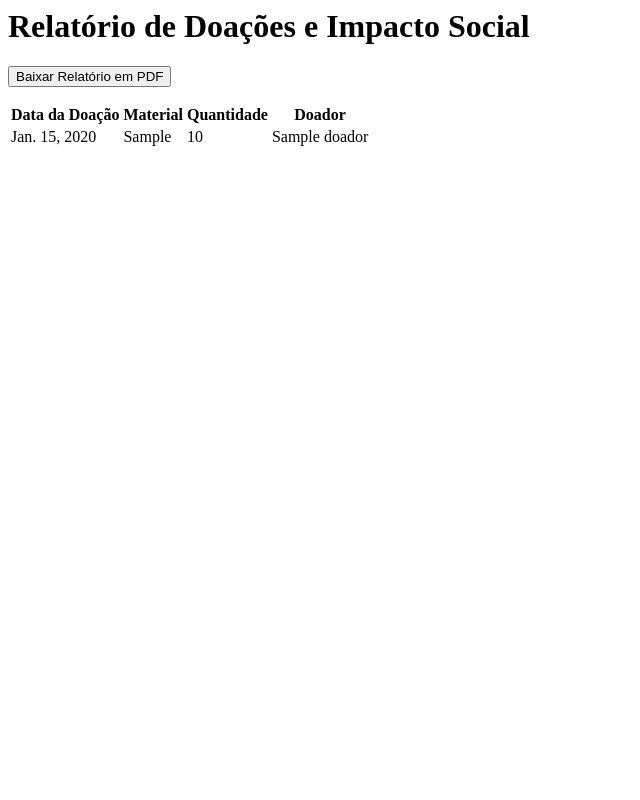
After one commit to davimqz/Maos_que_Criam, a Django app: page /relatorio/ in a window 1280 px wide. The commit adds this page. Shown: the whole page, without its empty margins (0-640 px from the left). Run offline with Django 5.2, Linux system fonts and the light colour scheme; tables that the repository leaves empty hold one stand-in row (values such as "Sample post").

Commit message:
historia 5
.

```diff
--- a/backend15/proj15/app15/admin.py
+++ b/backend15/proj15/app15/admin.py
@@ -1,6 +1,12 @@
 from django.contrib import admin
 from .models import Doacao
 from .models import Doador
+from .models import Donor
+from .models import Donation
+from django.urls import reverse
+from django.utils.html import format_html
+from django.urls import path
+from .views import generate_report
 
 @admin.register(Doacao)
 
--- a/backend15/proj15/app15/models.py
+++ b/backend15/proj15/app15/models.py
@@ -47,3 +47,22 @@ class Feedback(models.Model):
 
     def __str__(self):
         return self.nome
+
+from django.db import models
+
+class Donor(models.Model):
+    name = models.CharField(max_length=100)
+    email = models.EmailField()
+    consent_to_share = models.BooleanField(default=True)  # Para controlar se o doador consente em compartilhar informações
+
+    def __str__(self):
+        return self.name
+
+class Donation(models.Model):
+    donor = models.ForeignKey(Donor, on_delete=models.SET_NULL, null=True)
+    material_type = models.CharField(max_length=50)
+    quantity = models.PositiveIntegerField()  # Quantidade doada
+    date_donated = models.DateField(auto_now_add=True)  # Data da doação
+
+    def __str__(self):
+        return f"{self.material_type} - {self.quantity}"
--- a/backend15/proj15/app15/templates/home.html
+++ b/backend15/proj15/app15/templates/home.html
@@ -31,8 +31,8 @@
                     Mais Histórias
                 </a>
                 <div class="dropdown-content">
-                    <a href="#">
-                        História 6
+                    <a href="{% url 'generate_report' %}">
+                        Gerar relatorio
                     </a>
                     <a href="#">
                         História 7
--- /dev/null
+++ b/backend15/proj15/app15/templates/report.html
@@ -0,0 +1,39 @@
+<html lang="pt-BR">
+<head>
+    <meta charset="UTF-8">
+    <title>Relatório de Doações</title>
+</head>
+<body>
+    <h1>Relatório de Doações e Impacto Social</h1>
+
+    <!-- Formulário para download do PDF -->
+    <form method="GET" action="{% url 'generate_report' %}">
+        <input type="hidden" name="start_date" value="{{ request.GET.start_date }}">
+        <input type="hidden" name="end_date" value="{{ request.GET.end_date }}">
+        <input type="hidden" name="material_type" value="{{ request.GET.material_type }}">
+        <input type="hidden" name="format" value="pdf">
+        <button type="submit">Baixar Relatório em PDF</button>
+    </form>
+
+    <table>
+        <tr>
+            <th>Data da Doação</th>
+            <th>Material</th>
+            <th>Quantidade</th>
+            <th>Doador</th>
+        </tr>
+        {% for donation in donations %}
+        <tr>
+            <td>{{ donation.data_doacao }}</td>
+            <td>{{ donation.tipo_material }}</td>
+            <td>{{ donation.quantidade }}</td>
+            <td>{{ donation.doador.nome }}</td>
+        </tr>
+        {% empty %}
+        <tr>
+            <td colspan="4">Nenhuma doação encontrada.</td>
+        </tr>
+        {% endfor %}
+    </table>
+</body>
+</html>
--- a/backend15/proj15/app15/urls.py
+++ b/backend15/proj15/app15/urls.py
@@ -16,6 +16,7 @@ Including another URLconf
 """
 from django.urls import path
 from . import views
+from .views import generate_report
 
 urlpatterns = [
     path('', views.home, name='home'),
@@ -26,4 +27,7 @@ urlpatterns = [
     path('logout/', views.user_logout, name='logout'),
     path('home/', views.home, name='home'),
     path('feedbackdoador/', views.feedbackdoador, name='feedbackdoador'),
+    path("relatorio/", views.generate_report, name="generate_report"),
+
+
 ]
--- a/backend15/proj15/app15/views.py
+++ b/backend15/proj15/app15/views.py
@@ -122,3 +122,98 @@
 
     # Para requisições GET, renderiza o formulário de doação
     #return render(request, 'registrar_doacao_usuario.html')
+
+from django.shortcuts import render
+from django.http import HttpResponse
+from .models import Donation
+from django.utils import timezone
+from django.template.loader import render_to_string
+import csv
+from reportlab.pdfgen import canvas
+import io
+from datetime import datetime
+from django.core.exceptions import ValidationError
+
+def validate_date(date_text):
+    try:
+        return datetime.strptime(date_text, "%Y-%m-%d").date()
+    except ValueError:
+        raise ValidationError(f"'{date_text}' value has an invalid date format. It must be in YYYY-MM-DD format.")
+
+
+# Função para gerar relatório em PDF
+def generate_pdf_report(donations):
+    buffer = io.BytesIO()
+    p = canvas.Canvas(buffer)
+    p.drawString(100, 750, "Relatório de Doações e Impacto Social")
+
+    y = 700
+    for donation in donations:
+        line = f"Doador: {donation.donor.name}, Material: {donation.material_type}, Quantidade: {donation.quantity}, Data: {donation.date_donated}"
+        p.drawString(100, y, line)
+        y -= 20
+
+    p.showPage()
+    p.save()
+    buffer.seek(0)
+    return buffer
+
+# View para gerar e exibir o relatório
+def generate_report(request):
+    start_date = request.GET.get('start_date')
+    end_date = request.GET.get('end_date')
+    material_type = request.GET.get('material_type')
+    report_format = request.GET.get('format', 'html')
+
+    # Inicializa a queryset de doações
+    donations = Doacao.objects.all()
+
+    # Filtra doações pela data de início e fim, se fornecidas
+    if start_date:
+        try:
+            donations = donations.filter(data_doacao__gte=start_date)
+        except ValidationError as e:
+            return HttpResponse(f"Error: {e}")
+
+    if end_date:
+        try:
+            donations = donations.filter(data_doacao__lte=end_date)
+        except ValidationError as e:
+            return HttpResponse(f"Error: {e}")
+
+    # Filtra doações pelo tipo de material, se fornecido
+    if material_type:
+        donations = donations.filter(tipo_material__icontains=material_type)
+
+    # Gera o relatório em HTML ou PDF
+    if report_format == "pdf":
+        response = HttpResponse(content_type="application/pdf")
+        response["Content-Disposition"] = 'attachment; filename="relatorio_doacoes.pdf"'
+        p = canvas.Canvas(response)
+
+        # Título do relatório
+        p.drawString(100, 800, "Relatório de Doações e Impacto Social")
+
+        # Adicionar as informações de cada doação
+        y_position = 750
+        for donation in donations:
+            donation_info = (
+                f"Data: {donation.data_doacao}, "
+                f"Material: {donation.tipo_material}, "
+                f"Quantidade: {donation.quantidade}, "
+                f"Doador: {donation.doador.nome}"
+            )
+            p.drawString(100, y_position, donation_info)
+            y_position -= 20  # Move para a linha de baixo
+
+            # Se alcançar o final da página, adicionar nova página
+            if y_position < 50:
+                p.showPage()
+                y_position = 750
+
+        p.showPage()
+        p.save()
+        return response
+
+    # Para o formato HTML
+    return render(request, "report.html", {"donations": donations})
```
Also changed, not shown: backend15/proj15/app15/templates/admin_dashboard.html (added, +47 -0 lines).
